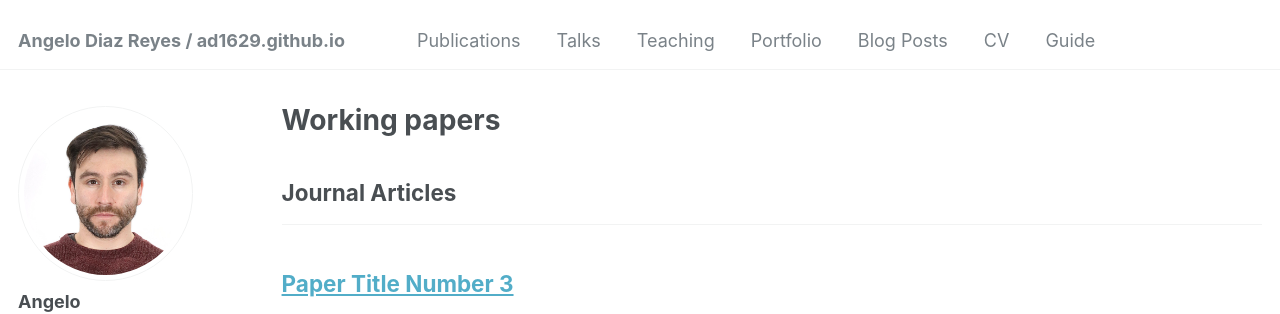
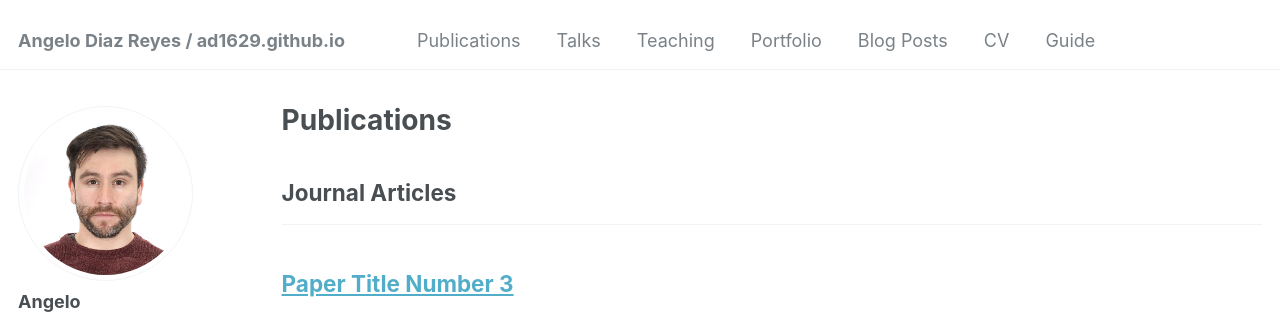
Before and after one commit to angelodiazreyes/angelodiazreyes.github.io, a Jekyll site: the page built from _pages/publications.html, in a window 1280 px wide and 900 px high. Shown: the top 314 px of the window. Built offline with Jekyll 4.4.1, drawn with Linux system fonts in a browser that asks for light colours.

Commit message:
publications.html

```diff
--- a/_pages/publications.html
+++ b/_pages/publications.html
@@ -1,6 +1,6 @@
 ---
 layout: archive
-title: "Working papers"
+title: "Publications"
 permalink: /publications/
 author_profile: true
 ---
```
